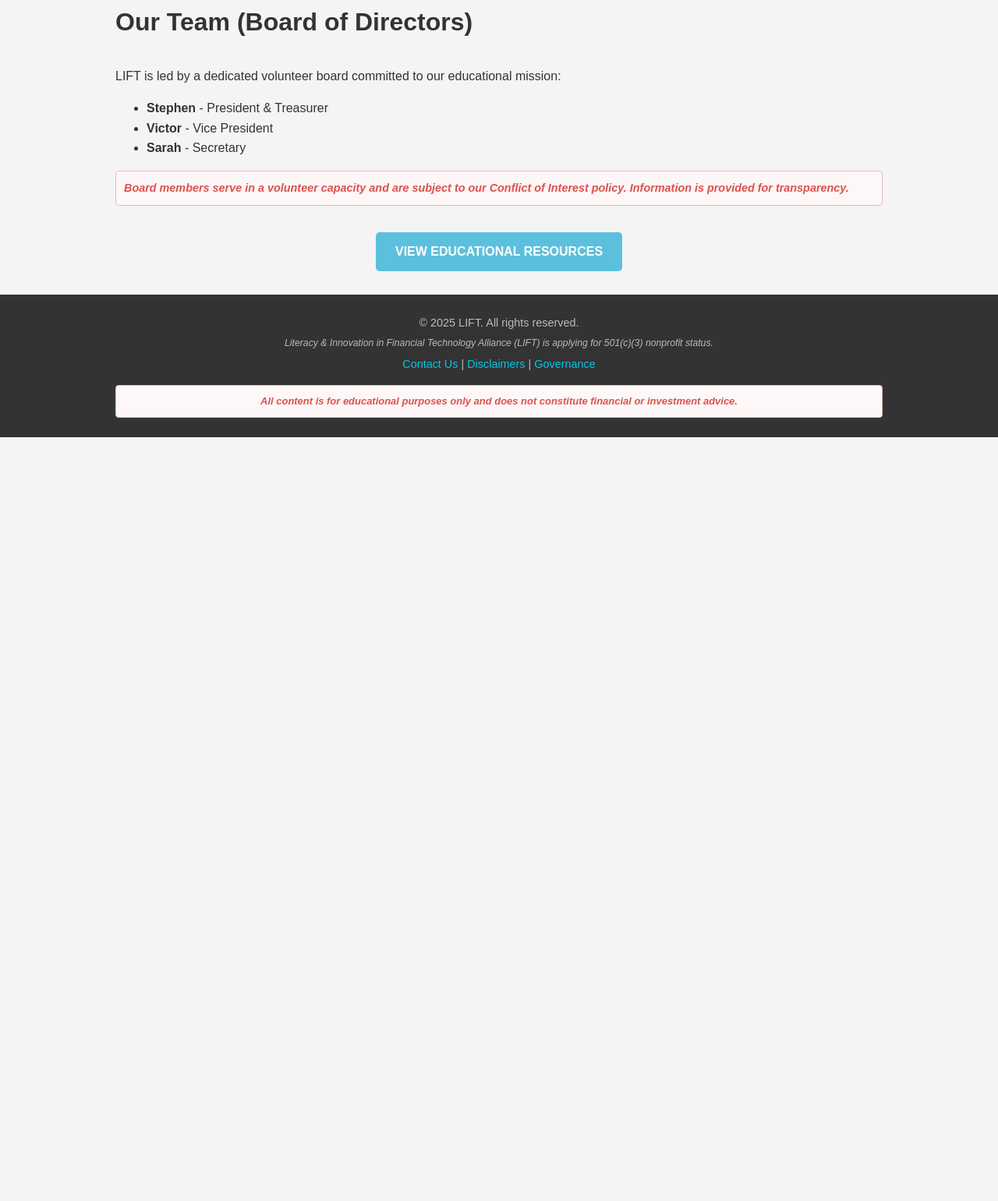
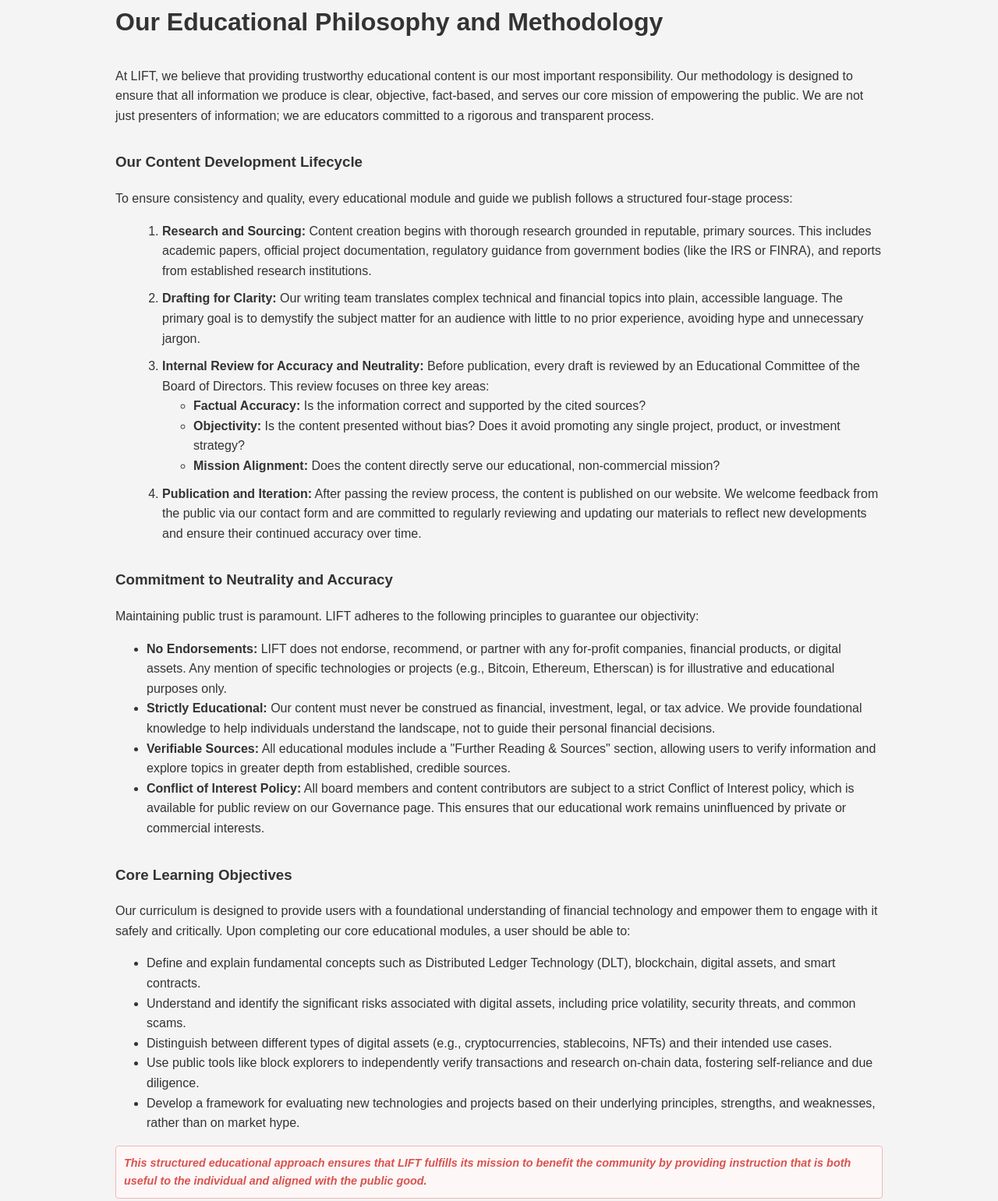
Before and after one commit to togosh/educationnonprofit, a website: page public/about.html in a window 1280 px wide. Shown: the part 877-2418 px from the top of the page at 78% size. Before the commit the page ends 1438 px from the top, so only its background shows below. Drawn offline with Linux system fonts and the light colour scheme.

Commit message:
- add our educational methodology

```diff
--- a/public/about.html
+++ b/public/about.html
@@ -50,6 +50,44 @@
                     <li>Supporting innovation in FinTech for social good.</li>
                 </ul>
 
+                <h2>Our Educational Philosophy and Methodology</h2>
+                <p>At LIFT, we believe that providing trustworthy educational content is our most important responsibility. Our methodology is designed to ensure that all information we produce is clear, objective, fact-based, and serves our core mission of empowering the public. We are not just presenters of information; we are educators committed to a rigorous and transparent process.</p>
+
+                <h3 style="margin-top: 2rem;">Our Content Development Lifecycle</h3>
+                <p>To ensure consistency and quality, every educational module and guide we publish follows a structured four-stage process:</p>
+                <ol style="list-style-type: decimal; margin-left: 20px;">
+                    <li style="margin-bottom: 10px;"><strong>Research and Sourcing:</strong> Content creation begins with thorough research grounded in reputable, primary sources. This includes academic papers, official project documentation, regulatory guidance from government bodies (like the IRS or FINRA), and reports from established research institutions.</li>
+                    <li style="margin-bottom: 10px;"><strong>Drafting for Clarity:</strong> Our writing team translates complex technical and financial topics into plain, accessible language. The primary goal is to demystify the subject matter for an audience with little to no prior experience, avoiding hype and unnecessary jargon.</li>
+                    <li style="margin-bottom: 10px;"><strong>Internal Review for Accuracy and Neutrality:</strong> Before publication, every draft is reviewed by an Educational Committee of the Board of Directors. This review focuses on three key areas:
+                        <ul>
+                            <li><strong>Factual Accuracy:</strong> Is the information correct and supported by the cited sources?</li>
+                            <li><strong>Objectivity:</strong> Is the content presented without bias? Does it avoid promoting any single project, product, or investment strategy?</li>
+                            <li><strong>Mission Alignment:</strong> Does the content directly serve our educational, non-commercial mission?</li>
+                        </ul>
+                    </li>
+                    <li style="margin-bottom: 10px;"><strong>Publication and Iteration:</strong> After passing the review process, the content is published on our website. We welcome feedback from the public via our contact form and are committed to regularly reviewing and updating our materials to reflect new developments and ensure their continued accuracy over time.</li>
+                </ol>
+
+                <h3 style="margin-top: 2rem;">Commitment to Neutrality and Accuracy</h3>
+                <p>Maintaining public trust is paramount. LIFT adheres to the following principles to guarantee our objectivity:</p>
+                <ul>
+                    <li><strong>No Endorsements:</strong> LIFT does not endorse, recommend, or partner with any for-profit companies, financial products, or digital assets. Any mention of specific technologies or projects (e.g., Bitcoin, Ethereum, Etherscan) is for illustrative and educational purposes only.</li>
+                    <li><strong>Strictly Educational:</strong> Our content must never be construed as financial, investment, legal, or tax advice. We provide foundational knowledge to help individuals understand the landscape, not to guide their personal financial decisions.</li>
+                    <li><strong>Verifiable Sources:</strong> All educational modules include a "Further Reading & Sources" section, allowing users to verify information and explore topics in greater depth from established, credible sources.</li>
+                    <li><strong>Conflict of Interest Policy:</strong> All board members and content contributors are subject to a strict Conflict of Interest policy, which is available for public review on our Governance page. This ensures that our educational work remains uninfluenced by private or commercial interests.</li>
+                </ul>
+
+                <h3 style="margin-top: 2rem;">Core Learning Objectives</h3>
+                <p>Our curriculum is designed to provide users with a foundational understanding of financial technology and empower them to engage with it safely and critically. Upon completing our core educational modules, a user should be able to:</p>
+                <ul>
+                    <li>Define and explain fundamental concepts such as Distributed Ledger Technology (DLT), blockchain, digital assets, and smart contracts.</li>
+                    <li>Understand and identify the significant risks associated with digital assets, including price volatility, security threats, and common scams.</li>
+                    <li>Distinguish between different types of digital assets (e.g., cryptocurrencies, stablecoins, NFTs) and their intended use cases.</li>
+                    <li>Use public tools like block explorers to independently verify transactions and research on-chain data, fostering self-reliance and due diligence.</li>
+                    <li>Develop a framework for evaluating new technologies and projects based on their underlying principles, strengths, and weaknesses, rather than on market hype.</li>
+                </ul>
+                <p class="important-note"><em>This structured educational approach ensures that LIFT fulfills its mission to benefit the community by providing instruction that is both useful to the individual and aligned with the public good.</em></p>
+
                 <h2>Our Team (Board of Directors)</h2>
                 <p>LIFT is led by a dedicated volunteer board committed to our educational mission:</p>
                 <ul>
```
